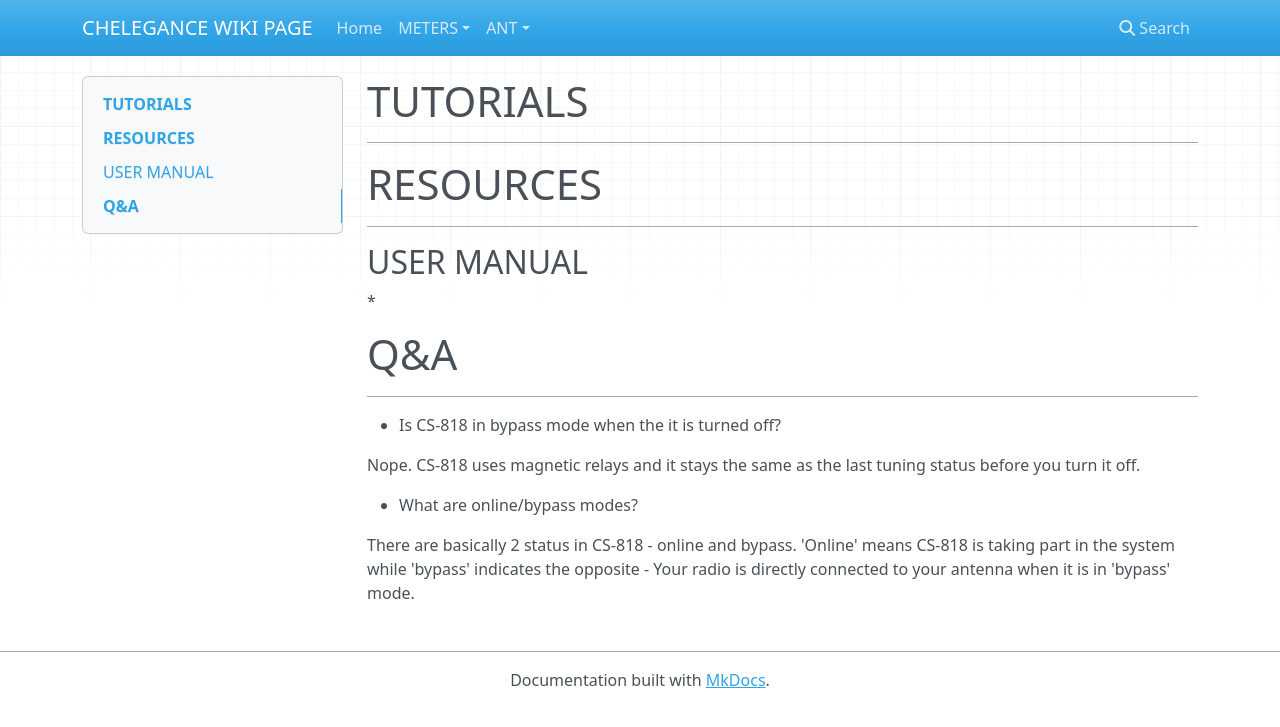
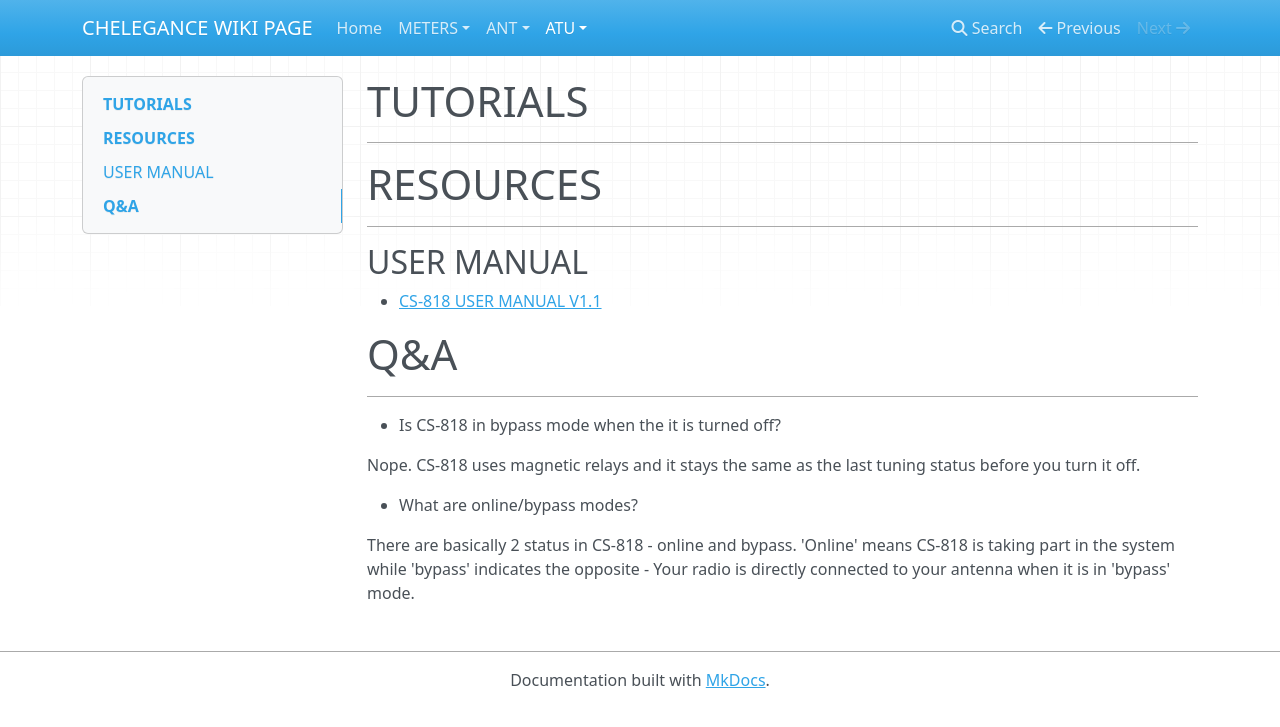
Before and after one commit to CHELEGANCE/WIKI, an MkDocs documentation site: the page built from docs/ATU/CS-818/CS-818.md, in a window 1280 px wide. Shown: the top 727 px of the page. Built offline with MkDocs 1.6.1, drawn with Linux system fonts in a browser that asks for light colours; nearby versions of some CDN libraries.

Commit message:
cs-818 page

```diff
--- a/docs/ATU/CS-818/CS-818.md
+++ b/docs/ATU/CS-818/CS-818.md
@@ -6,7 +6,7 @@
 # RESOURCES
 ---
 ## USER MANUAL
-*
+* [CS-818 USER MANUAL V1.1](CS-818_Auto Tuner User Manual V1.1.pdf)
 
 # Q&A
 ---
--- a/mkdocs.yml
+++ b/mkdocs.yml
@@ -14,3 +14,5 @@
       #- GA800 LOOP ANTENNA: ANT/GA800/GA-800.md
       #- MX304 ANT SWITCH: 404.md
       - M-104 GP ANTENNA: ANT/M-104/M-104.md
+    - ATU:
+      - CS-818: ATU/CS-818/CS-818.md
```
Also changed, not shown: 2 other files.
